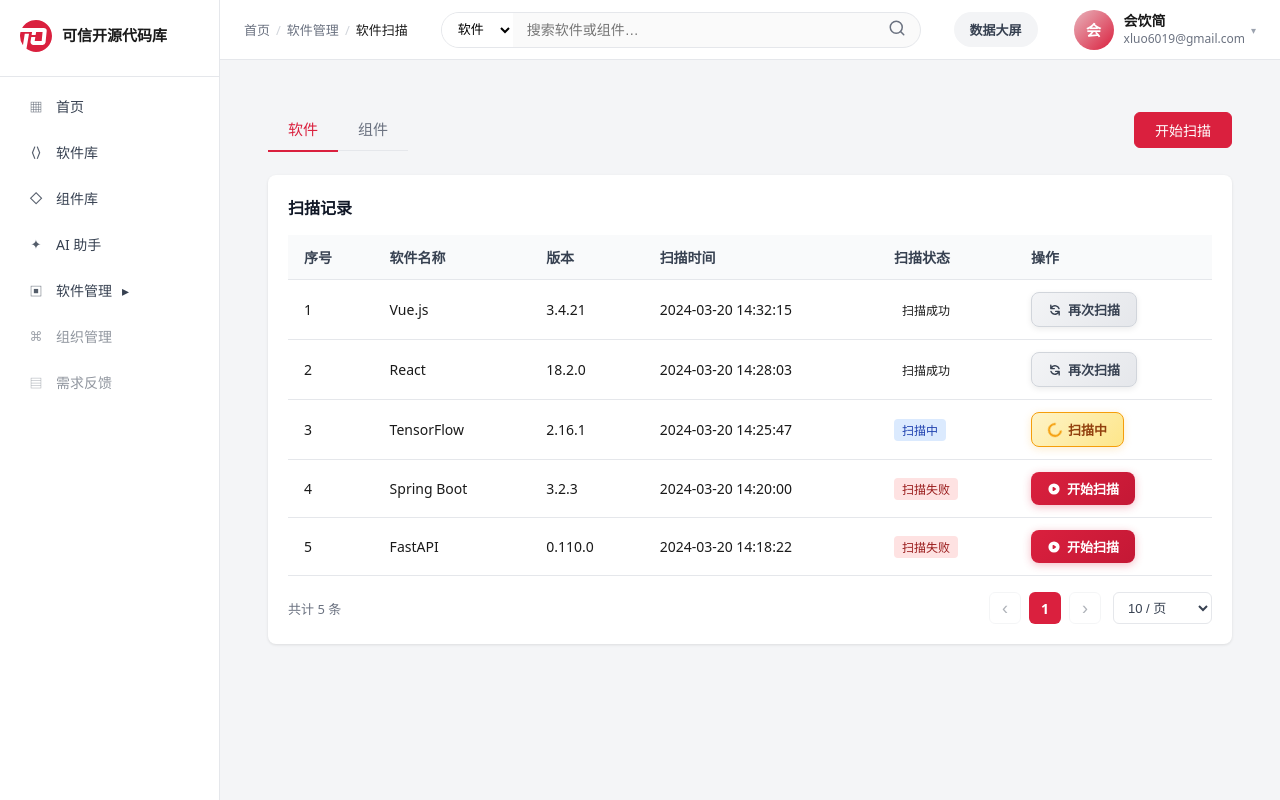
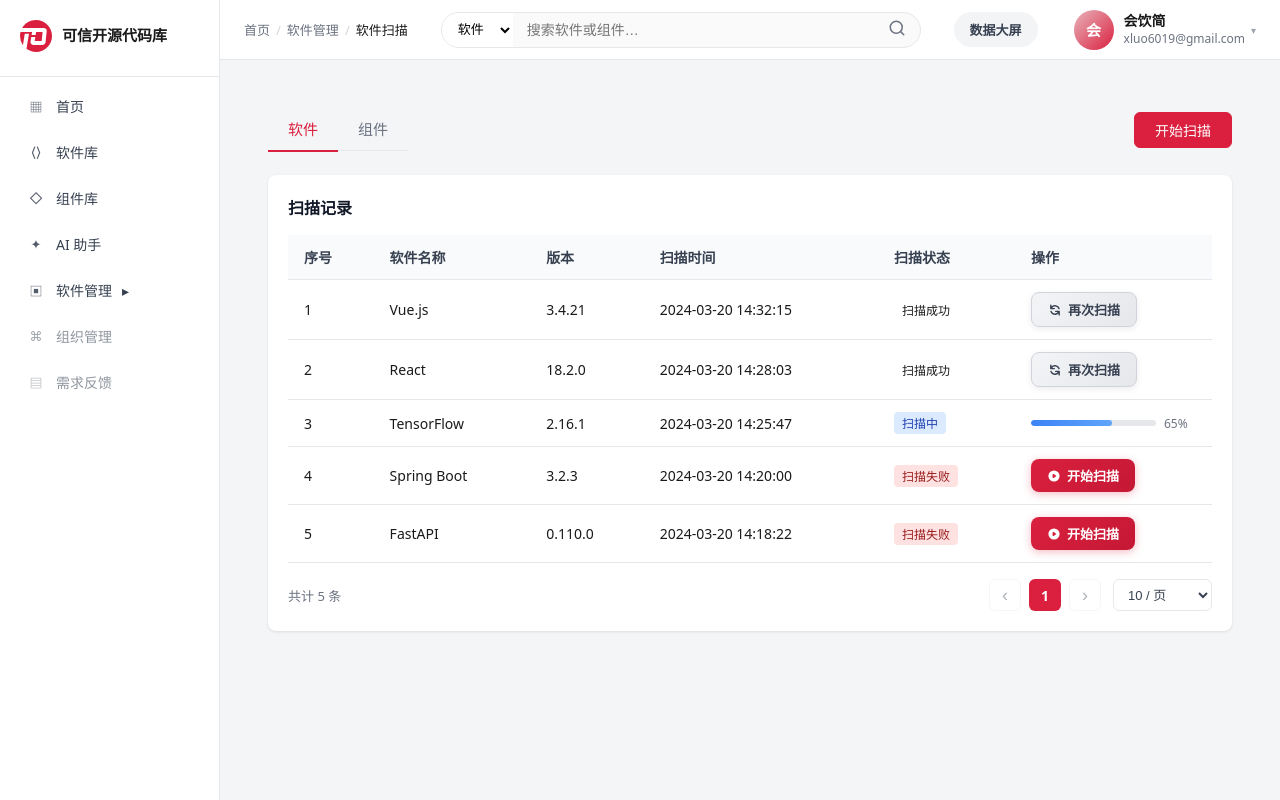
Before and after one commit to Cher910511/tosslib, a Vue app: page /software/scan in a window 1280 px wide. Built offline with nearby package versions, Linux system fonts and the light colour scheme.

Commit message:
feat: Enhance SoftwareScanView with clickable software names and progress bar for scanning status

```diff
--- a/src/views/software/SoftwareScanView.vue
+++ b/src/views/software/SoftwareScanView.vue
@@ -64,7 +64,7 @@
             </tr>
             <tr v-for="(row, i) in paginatedList" :key="i">
               <td>{{ (page - 1) * pageSize + i + 1 }}</td>
-<td>{{ row.name }}</td>
+<td class="software-name-cell" @click="goToDetail(row)">{{ row.name }}</td>
               <td>{{ row.version }}</td>
               <td>{{ row.scanTime }}</td>
               <td>
@@ -73,10 +73,12 @@
                 </span>
               </td>
               <td class="manage-td-op">
-                <button v-if="row.status === 'scanning'" type="button" class="scan-btn scan-btn--scanning">
-                  <span class="scan-btn-spinner"></span>
-                  扫描中
-                </button>
+                <div v-if="row.status === 'scanning'" class="scan-status-progress">
+                  <div class="progress-bar">
+                    <div class="progress-fill" :style="{ width: row.progress + '%' }"></div>
+                  </div>
+                  <span class="progress-text">{{ row.progress }}%</span>
+                </div>
                 <button v-else type="button" class="scan-btn" :class="row.status === 'success' ? 'scan-btn--rescan' : 'scan-btn--start'" @click="handleScan(row)">
                   <svg v-if="row.status === 'success'" viewBox="0 0 20 20" fill="currentColor" class="scan-btn-icon">
                     <path fill-rule="evenodd" d="M4 2a1 1 0 011 1v2.101a7.002 7.002 0 0111.601 2.566 1 1 0 11-1.885.666A5.002 5.002 0 005.999 7H9a1 1 0 010 2H4a1 1 0 01-1-1V3a1 1 0 011-1zm.008 9.057a1 1 0 011.276.61A5.002 5.002 0 0014.001 13H11a1 1 0 110-2h5a1 1 0 011 1v5a1 1 0 11-2 0v-2.101a7.002 7.002 0 01-11.601-2.566 1 1 0 01.61-1.276z" clip-rule="evenodd" />
```
Also changed, not shown: .claude/agents/entire-search.md (added), .claude/settings.json (added), .entire/settings.json (added), 1 other file (tests, documents, lock files or other folders).
